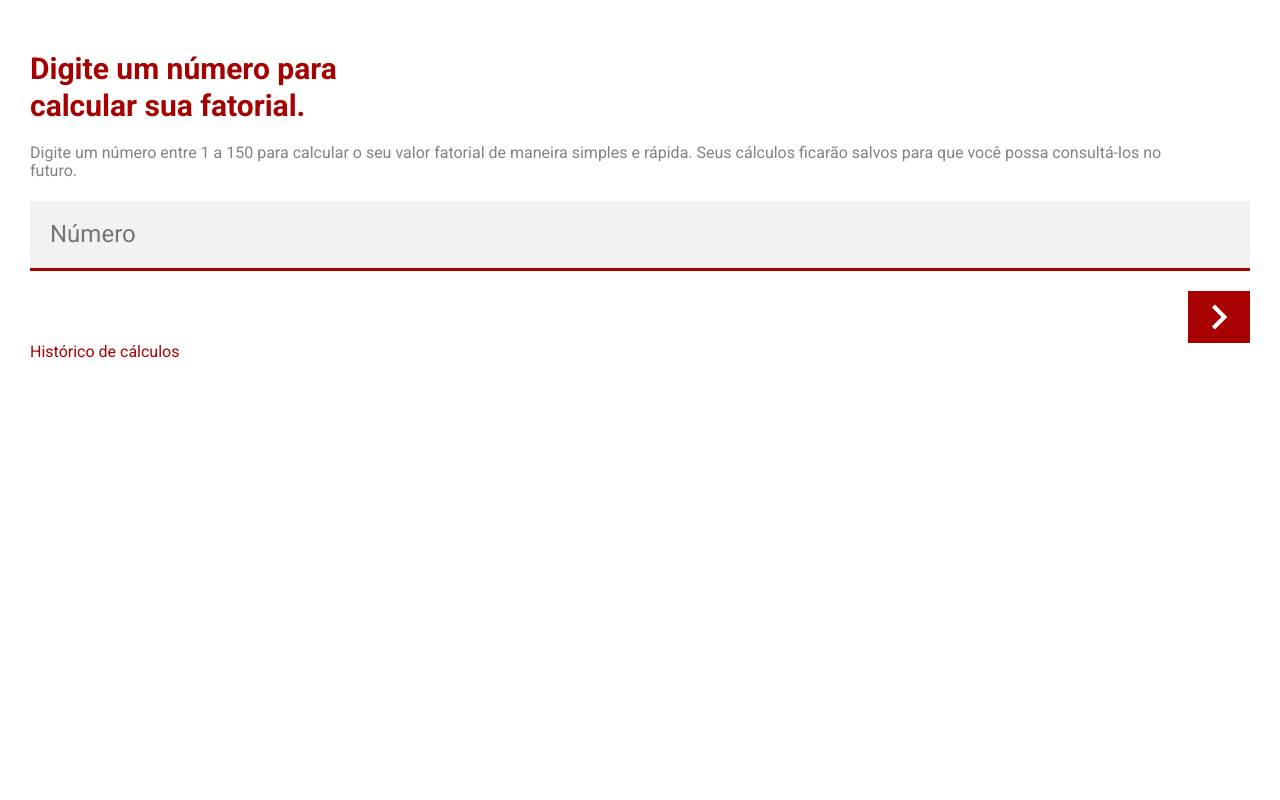
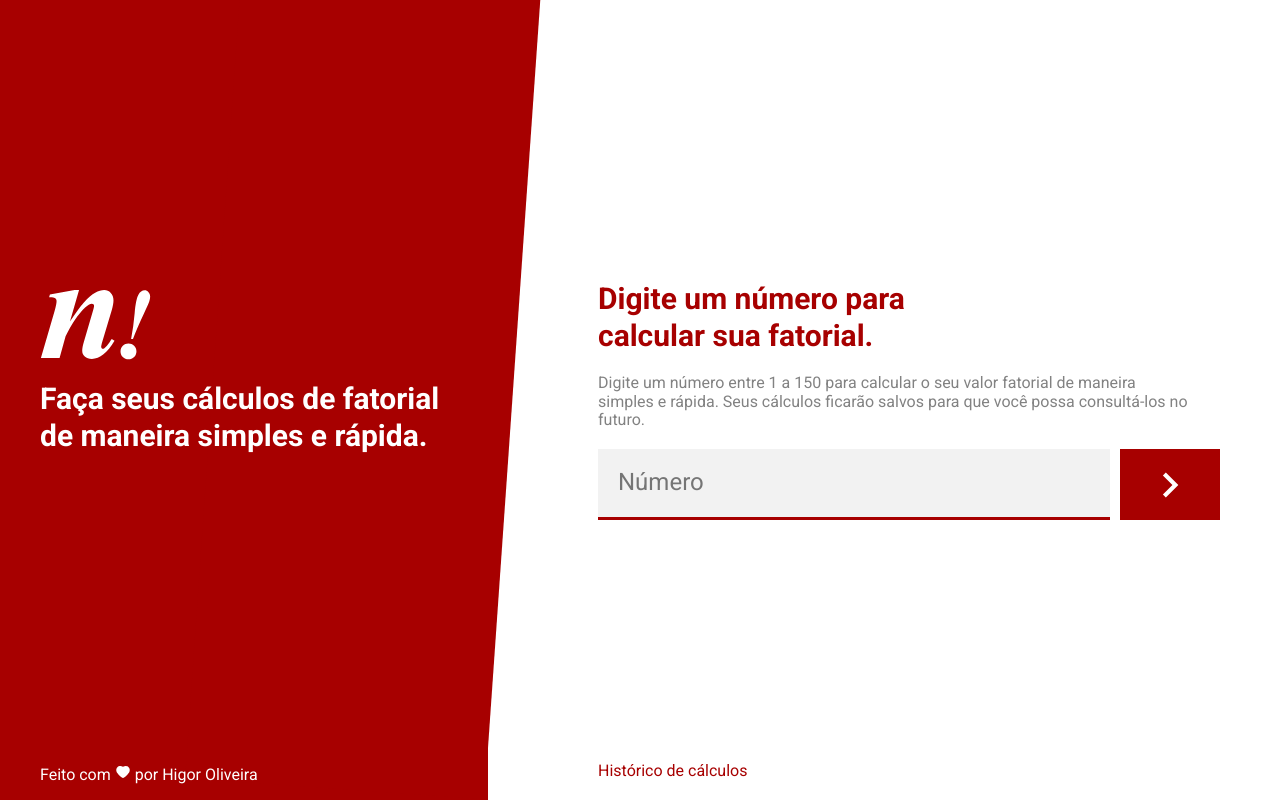
Before and after one commit to higorpo/fatorial-frontend, a React (Create React App) app: page / in a window 1280 px wide. Built offline with nearby package versions, Linux system fonts and the light colour scheme.

Commit message:
:sparkles: Finalize home page styles

```diff
--- a/public/index.html
+++ b/public/index.html
@@ -6,7 +6,7 @@
   <link rel="icon" href="%PUBLIC_URL%/favicon.ico" />
   <meta name="viewport" content="width=device-width, initial-scale=1" />
   <meta name="theme-color" content="#A70000" />
-  <meta name="description" content="Faça seu cálculos de fatorial de maneira simples e rápida." />
+  <meta name="description" content="Faça seus cálculos de fatorial de maneira simples e rápida." />
   <link rel="apple-touch-icon" href="%PUBLIC_URL%/logo192.png" />
 
   <link rel="manifest" href="%PUBLIC_URL%/manifest.json" />
--- a/src/index.scss
+++ b/src/index.scss
@@ -13,6 +13,19 @@ body {
 
 html, body, #root {
 	height: 100%;
+}
+
+header {
+	display: none;
+}
+
+div.router {
+	display: flex;
+	flex-direction: column;
+
+	img {
+		margin-top: 50px;
+	}
 }
 
 h1, h2, h3, h4, h5, h6 {
@@ -44,3 +57,62 @@ div.container {
 	padding: 50px 30px;
 	height: calc(100% - 100px);
 }
+
+@media (min-width: 1000px) {
+	#root {
+		display: flex;
+		flex-direction: row;
+	}
+
+	header {
+		display: flex;
+		flex-direction: column;
+		align-items: flex-start;
+		justify-content: center;
+
+		background-color: var(--primaryColor);
+		color: white;
+		min-width: 35%;
+		position: relative;
+		z-index: 1;
+		margin-right: 50px;
+		padding-left: 40px;
+
+		&::before {
+			content: '';
+			background-color: var(--primaryColor);
+			position: absolute;
+			width: 300px;
+			height: calc(100% + 10px);
+			top: -20px;
+			right: -25px;
+			transform: rotate(4deg);
+			z-index: -1;
+		}
+
+		img {
+			margin-top: auto;
+		}
+
+		h1.title {
+			color: white;
+			margin-top: 20px;
+		}
+
+		p.author {
+			margin-top: auto;
+		}
+	}
+
+	div.router {
+		img {
+			display: none;
+		}
+	}
+
+	div.container {
+		justify-content: center;
+		padding: 0px 60px;
+		height: 100%;
+	}
+}
--- a/src/pages/Home/styles.scss
+++ b/src/pages/Home/styles.scss
@@ -30,4 +30,26 @@ nav a {
     color: var(--primaryColor);
     font-size: var(--textFontSize);
     text-decoration: none;
+    position: absolute;
+    bottom: 50px;
 }
+
+@media (min-width: 1000px) {
+    nav a {
+        bottom: 20px;
+    }
+
+    form {
+        flex-direction: row;
+
+        input {
+            width: 100%;
+            margin-right: 10px;
+        }
+
+        button {
+            margin-top: 0px;
+            min-width: 100px;
+        }
+    }
+}
--- a/src/pages/routes.tsx
+++ b/src/pages/routes.tsx
@@ -1,13 +1,29 @@
 import React from 'react';
 import { BrowserRouter, Route, Switch } from 'react-router-dom';
+import { AiFillHeart } from 'react-icons/ai'
+
 import Home from './Home';
+
+import Logo from '../assets/logo.svg';
+import LogoColored from '../assets/logo-colored.svg';
 
 const Routes: React.FC = () => {
     return (
         <BrowserRouter>
-            <Switch>
-                <Route path="/" component={Home} />
-            </Switch>
+            <header>
+                <img src={Logo} alt="Logo" />
+                <h1 className="title">Faça seus cálculos de fatorial de maneira simples e rápida.</h1>
+
+                <p className="author">
+                    Feito com <AiFillHeart /> por Higor Oliveira
+                </p>
+            </header>
+            <div className="router">
+                <img src={LogoColored} alt="Logo" />
+                <Switch>
+                    <Route path="/" component={Home} />
+                </Switch>
+            </div>
         </BrowserRouter>
     );
 }
```
Also changed, not shown: src/assets/logo-colored.svg (added), src/assets/logo.svg (added).
